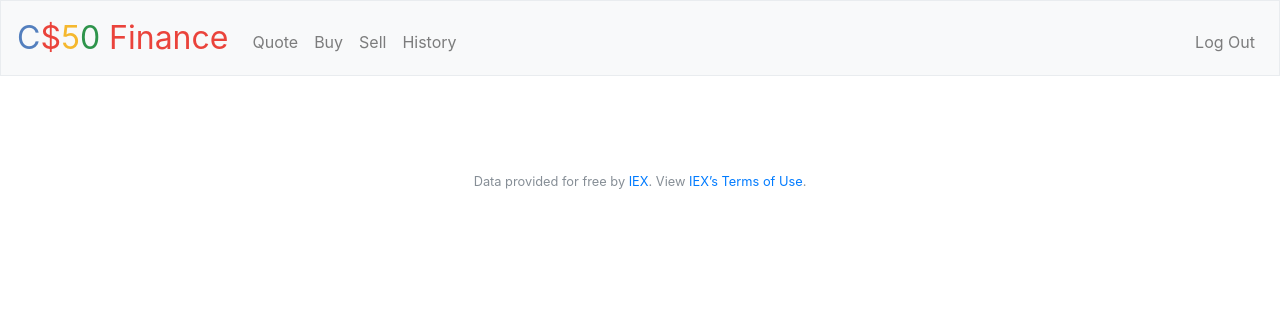
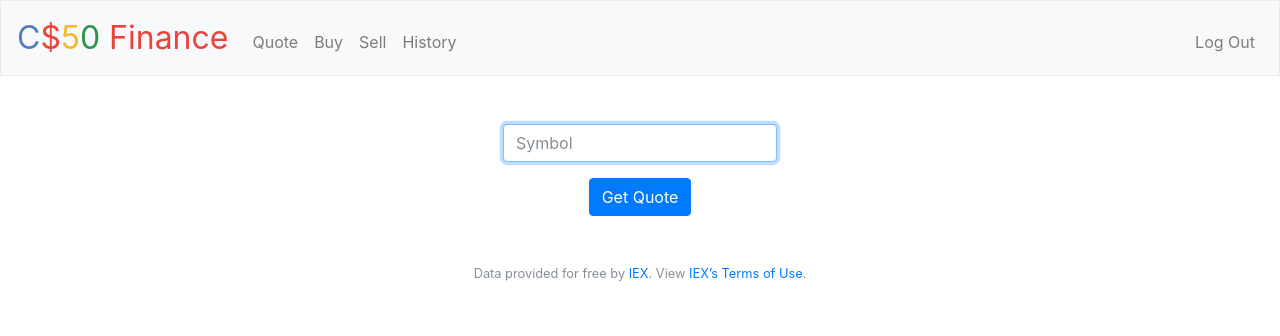
Before and after one commit to Mlpichardo1/cs50classwork, a Flask app: page /quote in a window 1280 px wide. Shown: the top 336 px of the page. Run offline with Flask 2, Linux system fonts and the light colour scheme; a user stored in the database is signed in; some libraries are stand-ins or nearby versions.

Commit message:
Completed quote pages/ Working on buy and sell

```diff
--- a/pset7/finance/application.py
+++ b/pset7/finance/application.py
@@ -47,7 +47,55 @@ def index():
 @login_required
 def buy():
     """Buy shares of stock"""
-    return apology("TODO")
+    if request.method == "POST":
+
+        if not request.form.get("symbol"):
+            return apology("Invalid Stock Symbol")
+
+        elif not request.form.get("shares"):
+            return apology("Missing Shares")
+
+        symbol = request.form.get("symbol").upper()
+
+        #Lookup in api
+        quote = lookup(symbol)
+
+        #Checking if lookup failed
+        if quote == None:
+            return apology("Invalid Symbol")
+
+        #Check if user has sufficient funds in DB
+        cash = db.execute("SELECT cash FROM users WHERE id = :id", id=session["user_id"])
+        cash = cash[0]['cash']
+
+        price = quote["price"]
+        shares = int(request.form.get("shares"))
+        updated_cash = cash - shares * price
+
+        if updated_cash < 0:
+            return apology("You dont have enough Dough")
+
+        #Add share and update cash amount
+        db.execute("UPDATE users SET cash = :updated_cash WHERE id = :id", updated_cash=updated_cash, id=session["user_id"])
+
+        #Update user Portfolio
+        rows = db.execute("SELECT * FROM portfolios WHERE id=id", id=session["user_id"], symbol=symbol)
+        #Insert new row if no shares exist for that Symbol
+        if len(rows == 0):
+            db.execute("INSERT INTO portfolios (id, symbol, shares) VALUES(:id, :symbol, :shares)",
+                        id=session["user_id"], symbol=symbol, shares=shares)
+
+        else:
+            db.execute("UPDATE portfolios SET shares = shares + :shares", shares=shares)
+
+        #Update History
+        db.execute("INSERT INTO history (id, symbol, shares, price) VALUES(:id, :symbol, :shares, :price)",
+                        id=session["user_id"], symbol=symbol, shares=shares, price=price)
+
+        return render_template("/")
+
+    else:
+        return render_template("buy.html")
 
 
 @app.route("/history")
@@ -112,15 +160,23 @@ def quote():
     if request.method == "POST":
 
         #Ensure quote was entered
-        if not request.form.get("quote"):
+        if not request.form.get("symbol"):
             return apology("Please enter a Stock Symbol")
 
-        return render_template("quoted.html")
+        #Storing entered Symbol/ Get symbol and make uppercase
+        symbol = request.form.get("symbol").upper()
+
+        #Lookup in api
+        quote = lookup(symbol)
+
+        #Checking if lookup failed
+        if quote == None:
+            return apology("Invalid Symbol")
+
+        return render_template("quoted.html", name=quote["name"], symbol=symbol, price=quote["price"])
 
     else:
         return render_template("quote.html")
-
-    return apology("TODO")
 
 
 @app.route("/register", methods=["GET", "POST"])
@@ -172,9 +228,6 @@ def register():
         return render_template("register.html")
 
 
-    return apology("TODO")
-
-
 @app.route("/sell", methods=["GET", "POST"])
 @login_required
 def sell():
--- a/pset7/finance/templates/quote.html
+++ b/pset7/finance/templates/quote.html
@@ -5,5 +5,12 @@
 {% endblock %}
 
 {% block main %}
+    <form action="/quote" method="post">
+        <div class="form-group">
+            <input autocomplete="off" autofocus class="form-control" name="symbol" placeholder="Symbol" type="text"/>
+        </div>
+        <button class="btn btn-primary" type="submit">Get Quote</button>
+    </form>
+
 
 {% endblock %}
```
Also changed, not shown: pset7/finance/templates/buy.html (added, +19 -0 lines), pset7/finance/templates/quoted.html (+13 -0 lines), pset7/finance/finance.db.
